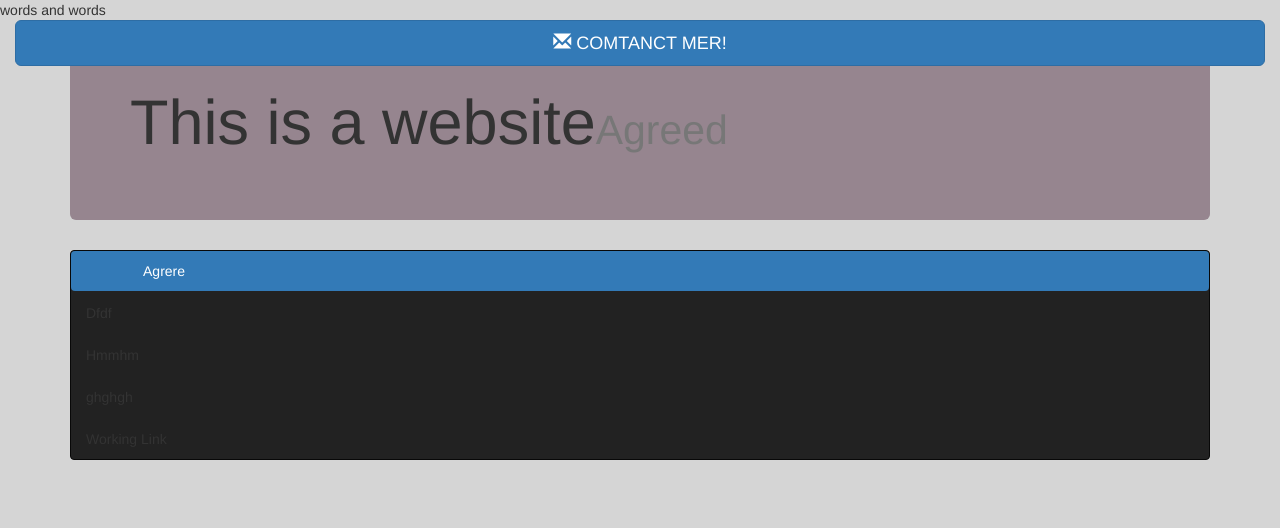
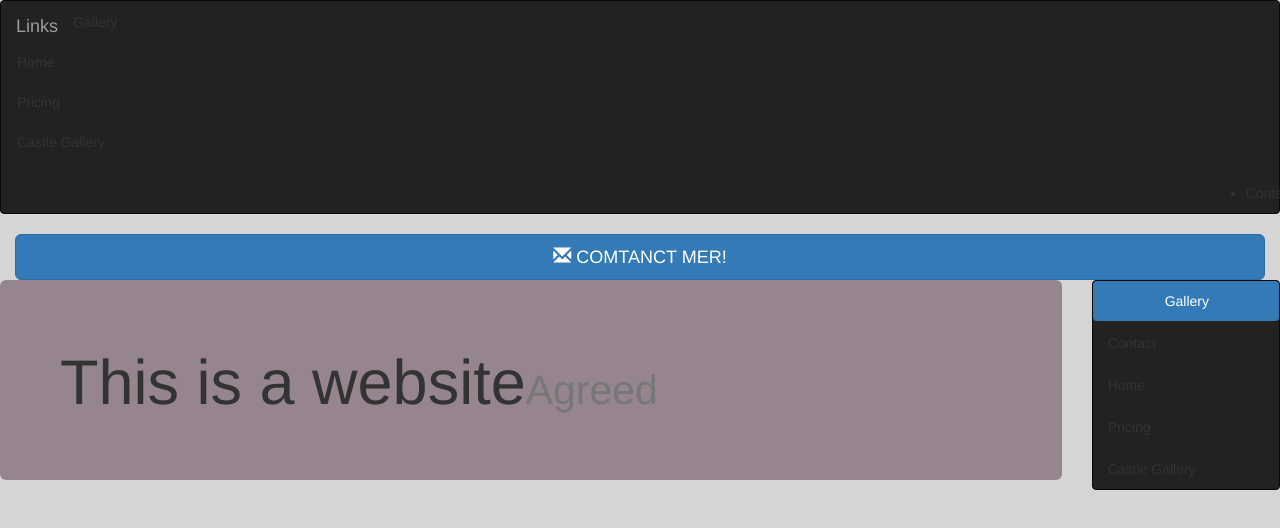
Before and after one commit to CallMeGlitch/tests, a plain HTML site: page gallery.html in a window 1280 px wide. Drawn offline with nearby package versions, Linux system fonts and the light colour scheme.

Commit message:
Update gallery.html

```diff
--- a/gallery.html
+++ b/gallery.html
@@ -19,16 +19,30 @@
         <link rel="stylesheet" type="text/css" href="style.css">
     </head>
     <body>
-        <!-- Your HTML code here -->
-        words and words
-    </body>
+        <nav class="navbar navbar-inverse">
+            <div class="navbar-header">
+                <a class="navbar-brand" href="#">
+                    Links
+                </a>
+            </div>
+            <ul class="nav navbar">
+                <li class="active"><a href="gallery.html">Gallery</a></li>
+                <li><a href="index.html">Home</a></li>
+                <li><a href="pricing.html">Pricing</a></li>
+                <li><a href="castle-gallery.html">Castle Gallery</a></li>
+            </ul>
+            <ul class="navbar-right">
+                <li><a href="contact.html">Contact</a></li>
+            </ul>
+        </nav>
         <div class="col-md-12">
                         <button type="button" class="btn btn-primary btn-lg btn-block ">
                             <span class="glyphicon glyphicon-envelope"></span>
                                 COMTANCT MER!
                         </button>
                 </div>
-    <div class="container">
+        <div class="row">
+            <div class="container col-sm-10">
                 <div class="jumbotron">
                     <p>
                         <h1>
@@ -36,6 +50,8 @@
                         </h1>
                     </p>
                 </div>
+            </div>
+            <div class="container col-sm-2">
                 <nav class="navbar navbar-inverse">
                     <div class="navbar-header">
                         <a class="navbar-brand" href="#">
@@ -43,12 +59,14 @@
                         </a>
                     </div>
                     <ul class="nav nav-pills nav-stacked">
-                <li class="active"><a href="#">Agrere</a></li>
-                <li><a href="#">Dfdf</a></li>
-                <li><a href="#">Hmmhm</a></li>
-                <li><a href="#">ghghgh</a></li>
-                <li><a href="https://youtu.be/dQw4w9WgXcQ">Working Link</a></li>
+                        <li class="active"><a href="gallery.html">Gallery</a></li>
+                        <li><a href="contact.html">Contact</a></li>
+                        <li><a href="index.html">Home</a></li>
+                        <li><a href="pricing.html">Pricing</a></li>
+                        <li><a href="castle-gallery.html">Castle Gallery</a></li>
                     </ul>
                 </nav>
             </div>
+        </div>
+    </body>
 </html>
```
Lines whose indentation alone changed are shown as unchanged.
